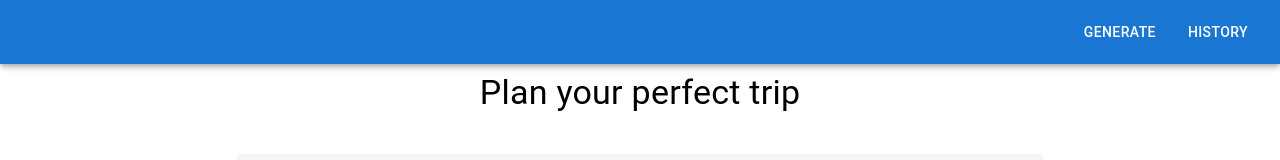
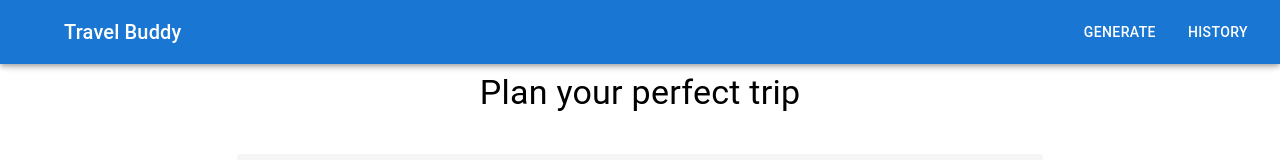
Before and after one commit to wamiquem/itinerary-generator-openAI-API, a Next.js app: page / in a window 1280 px wide. Shown: the top 160 px of the page. Built offline with nearby package versions, Linux system fonts and the light colour scheme; some icons are missing.

Commit message:
Added text next to logo for medium and above sizes screens

```diff
--- a/src/components/Navbar.tsx
+++ b/src/components/Navbar.tsx
@@ -6,12 +6,21 @@ export default function Navbar() {
     return (
         <AppBar position="fixed">
             <Toolbar>
-                <Box sx={{ flexGrow: 1 }}>
+                <Box sx={{
+                    display: 'flex',
+                    fontWeight: 700,
+                    flexGrow: 1,
+                    alignItems: 'center'
+                    }}
+                >
                     <Link href="/" passHref>
                         <IconButton>
                             <PublicIcon sx={{ color: 'white' }}/>
                         </IconButton>
                     </Link>
+                    <Typography variant="h6" noWrap sx={{display: { xs: 'none', md: 'flex'}}}>
+                        Travel Buddy
+                    </Typography>
                 </Box>
 
                 <Box sx={{ display: 'flex', gap: 2 }}>
```
